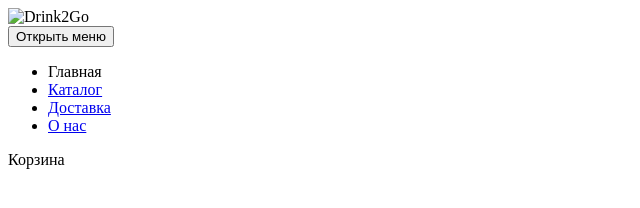
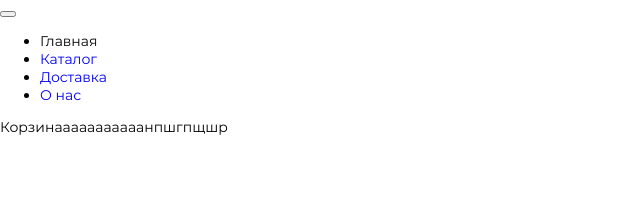
Before and after one commit to SalabayNatalia/Drink2Go, a website: page source/index.html in a window 1280 px wide. Shown: the whole page, without its empty margins (0-640 px from the left). Drawn offline with nearby package versions, Linux system fonts and the light colour scheme; files that its build step writes are made by us from their sources.

Commit message:
Подключила шрифты

```diff
--- a/source/index.html
+++ b/source/index.html
@@ -9,7 +9,7 @@
 <body class="page__body">
   <header class="page-header">
     <a class="page-header__logo">
-      <img src="img/logo-mobile.svg" width="32" height="36" alt="Drink2Go">
+      <!-- <img src="img/logo-mobile.svg" width="32" height="36" alt="Drink2Go"> -->
     </a>
     <nav class="page-header__main-nav main-nav">
       <button class="main-nav__toggle" type="button">
@@ -31,10 +31,10 @@
       </ul>
     </nav>
     <div class="page-header__basket">
-      <a class="">Корзина
+      <a class="">Корзинааааааааааанпшгпщшр
       </a></div>
   </header>
 
-<script src="js/script.js"></script>
+<!-- <script src="js/script.js"></script> -->
 </body>
 </html>
--- /dev/null
+++ b/source/sass/global/fonts.scss
@@ -0,0 +1,35 @@
+@font-face {
+  font-family: "Montserrat";
+  font-weight: 400;
+  font-style: normal;
+  src: local("Montserrat"),
+    url("../fonts/MontserratRegular.woff2") format("woff2"),
+    url("../fonts/Montserrat-Regular.woff");
+}
+
+@font-face {
+  font-family: "Montserrat";
+  font-weight: 500;
+  font-style: normal;
+  src: local("Montserrat"),
+    url("../fonts/MontserratMedium.woff2") format("woff2"),
+    url("../fonts/Montserrat-Medium.woff");
+}
+
+@font-face {
+  font-family: "Montserrat";
+  font-weight: 600;
+  font-style: normal;
+  src: local("Montserrat"),
+    url("../fonts/MontserratSemiBold.woff2") format("woff2"),
+    url("../fonts/Montserrat-SemiBold.woff");
+}
+
+@font-face {
+  font-family: "Montserrat";
+  font-weight: 700;
+  font-style: normal;
+  src: local("Montserrat"),
+    url("../fonts/MontserratExtraBold.woff2") format("woff2"),
+    url("../fonts/Montserrat-ExtraBold.woff");
+}
--- a/source/sass/global/global.scss
+++ b/source/sass/global/global.scss
@@ -1,11 +1,11 @@
 body {
   margin: 0;
   padding: 0;
-  font-family: "Montserrat", "Arial", sans-serif;
+  font-family: "Montserrat", sans-serif;
   font-weight: 400;
   font-size: 14px;
   line-height: 18px;
-  background-color: $white;
+  background-color: $base-white;
 }
 
 *,
--- a/source/sass/global/vars.scss
+++ b/source/sass/global/vars.scss
@@ -14,5 +14,3 @@ $slide-third: #e5e6e8;
 $mobile-size: 320px;
 $tablet-size: 768px;
 $desktop-size: 1440px;
-
-$large-size: 1920px;
--- a/source/sass/style.scss
+++ b/source/sass/style.scss
@@ -0,0 +1,3 @@
+@import "./global/vars.scss";
+@import "./global/fonts.scss";
+@import "./global/global.scss";
```
Also changed, not shown: source/fonts/Montserrat-ExtraBold.woff (added), source/fonts/Montserrat-Medium.woff (added), source/fonts/Montserrat-Regular.woff (added), source/fonts/Montserrat-SemiBold.woff (added), source/fonts/MontserratExtraBold.woff2 (added), source/fonts/MontserratMedium.woff2 (added), source/fonts/MontserratRegular.woff2 (added), source/fonts/MontserratSemiBold.woff2 (added).
